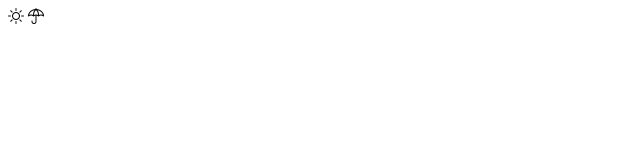
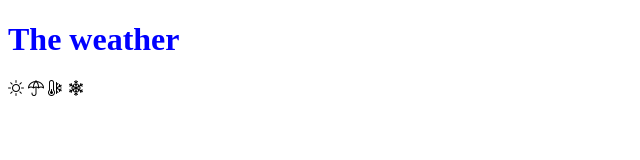
Before and after one commit to kirarrium/icon, a plain HTML site: page index.html in a window 1280 px wide. Shown: the whole page, without its empty margins (0-640 px from the left). Drawn offline with nearby package versions, Linux system fonts and the light colour scheme.

Commit message:
Update index.html

```diff
--- a/index.html
+++ b/index.html
@@ -3,9 +3,15 @@
 <head>
 <link rel="stylesheet" href="https://cdn.jsdelivr.net/npm/bootstrap-icons@1.11.3/font/bootstrap-icons.min.css">
 	<link rel="stylesheet" href="style.css">
+<title>The weather</title>
 </head>
 <body>
+	<h1 style="color: blue">
+            The weather
+        </h1>
 <i class="bi bi-sun"></i>
 <i class="bi bi-umbrella"></i>
+	<i class="bi bi-thermometer-snow"></i>
+	<i class="bi bi-snow2"></i>
 </body>
 </html>
```
